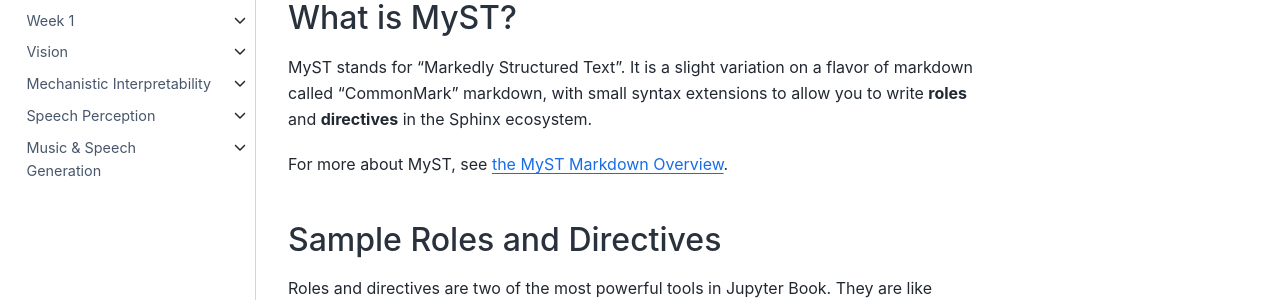
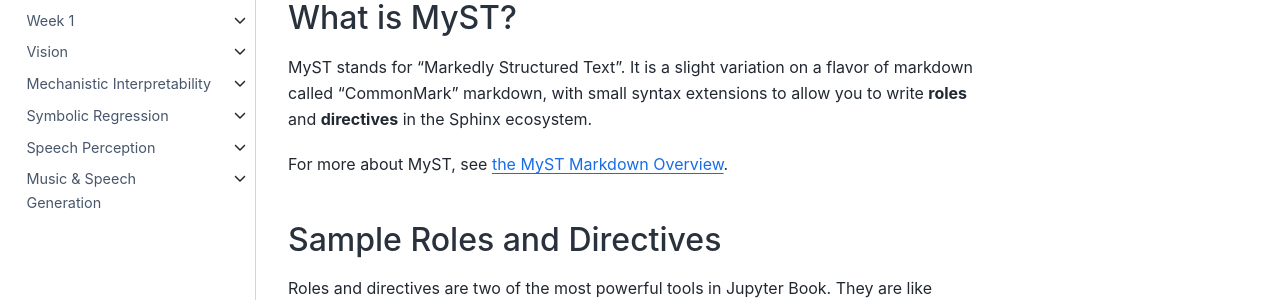
Before and after one commit to clclab/IEinAI, a Jupyter Book: the page built from book/markdown.md, in a window 1280 px wide. Shown: the part 258-558 px from the top of the page. Built offline with Jupyter Book 1.0.4 settings and Sphinx 7.4.7 and the Sphinx Book theme 1.1.4, drawn with Linux system fonts in a browser that asks for light colours; pages that are not in the unit, such as notebooks, are missing from menus; cross-references to code outside the pages are shown as plain code.

Commit message:
fix symbolic section

```diff
--- a/book/_toc.yml
+++ b/book/_toc.yml
@@ -18,7 +18,7 @@ parts:
       - file: mechinterp/mechinterp_intro
         sections:
           - file: mechinterp/mechinterp_lab
-      - file: symbolic/symbolic_intro
+      - file: symbolic/symbolic-regression_intro
         sections:
           - file: symbolic/symbolic_lab_DeepLTL
           - file: symbolic/symbolic_lab_probing
```
